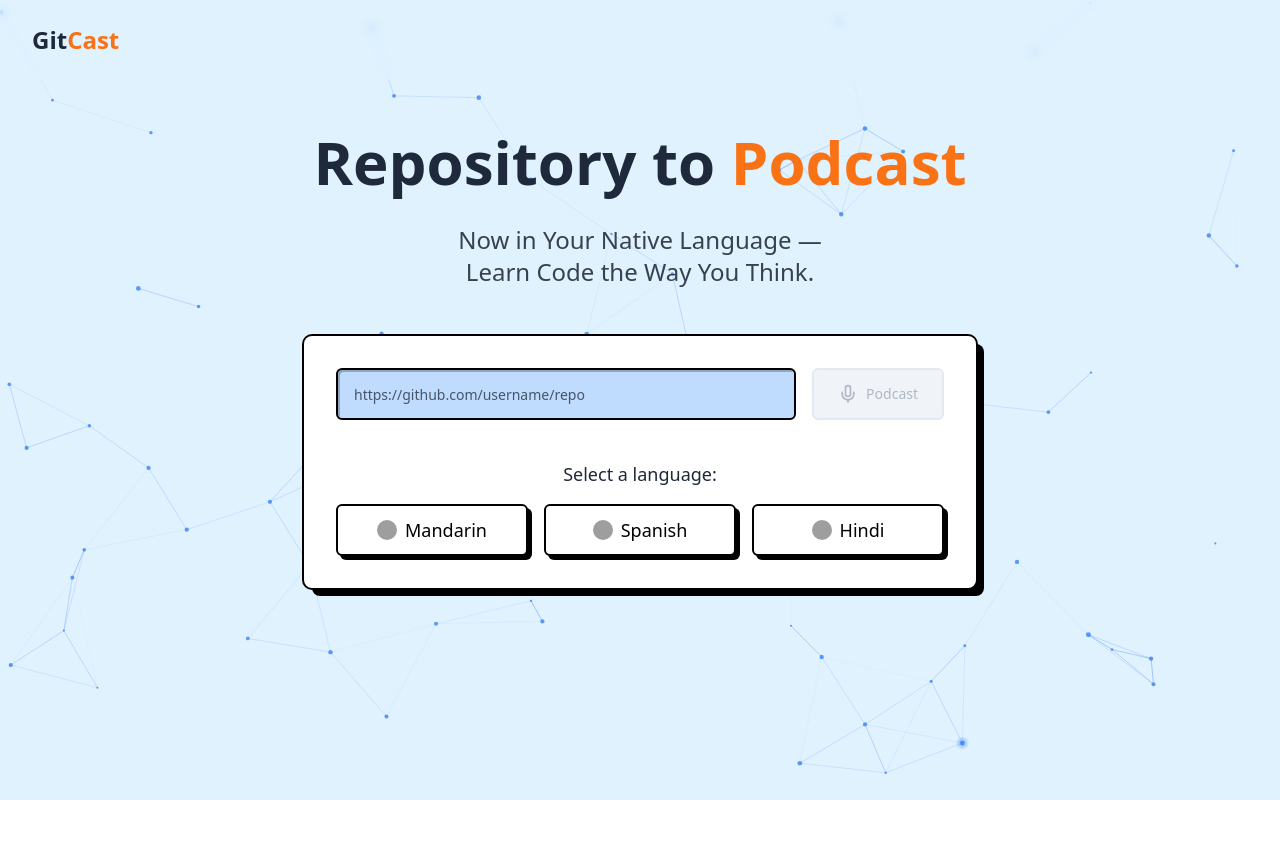
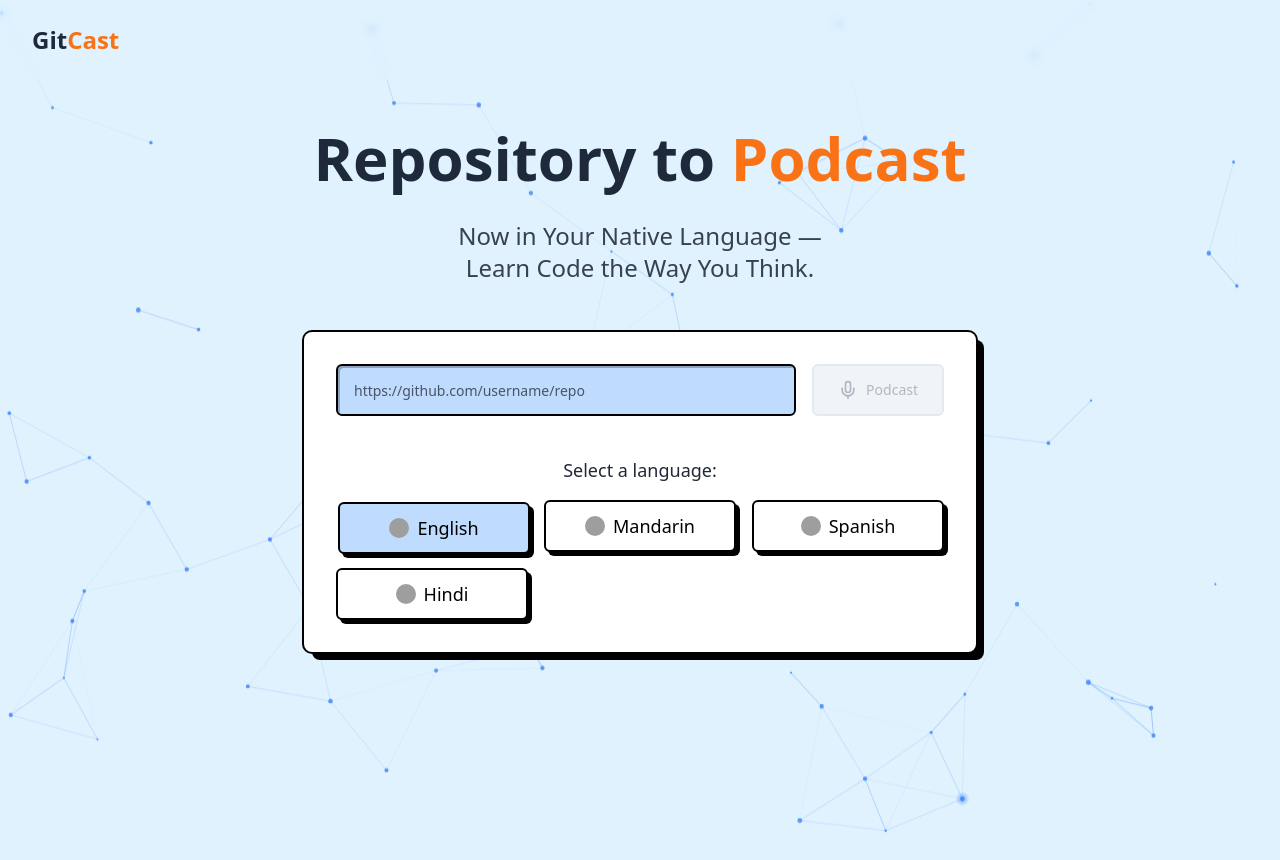
Before and after one commit to PranavReddyGaddam/GitTranslate, a React (Vite) app in the folder frontend/: page / in a window 1280 px wide. Before the commit the page ends 800 px from the top, so only its background shows below. Built offline with nearby package versions, Linux system fonts and the light colour scheme; grey boxes are pictures that could not be loaded.

Commit message:
Rename repo_url to github_url and update language codes in RepoInputCard

```diff
--- a/frontend/src/components/RepoInputCard.tsx
+++ b/frontend/src/components/RepoInputCard.tsx
@@ -44,7 +44,7 @@ interface RepoInputCardProps {
 
 export function RepoInputCard({ onPodcast, isGenerating }: RepoInputCardProps) {
   const [repoUrl, setRepoUrl] = useState("");
-  const [selectedLanguage, setSelectedLanguage] = useState("es");
+  const [selectedLanguage, setSelectedLanguage] = useState("english");
   const [error, setError] = useState("");
 
   const handleUrlChange = (e: React.ChangeEvent<HTMLInputElement>) => {
@@ -96,6 +96,13 @@ export function RepoInputCard({ onPodcast, isGenerating }: RepoInputCardProps) {
               Select a language:
             </Label>
             <div className="grid grid-cols-3 gap-4">
+                <LanguageButton
+                  language="English"
+                  code="english"
+                  flag="us"
+                  selected={selectedLanguage === "english"}
+                  onClick={setSelectedLanguage}
+                />
               <LanguageButton
                 language="Mandarin"
                 code="mandarin"
```
Also changed, not shown: 1 other file (tests, documents, lock files or other folders).
